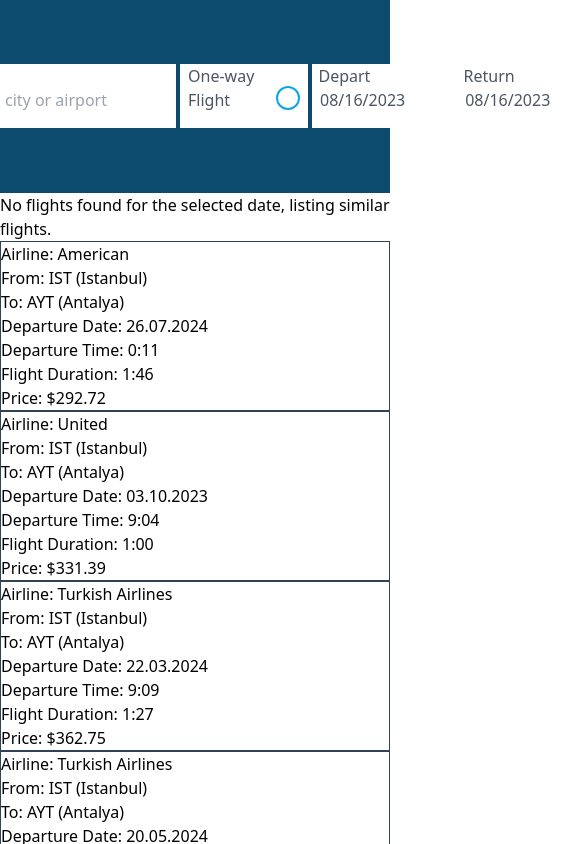
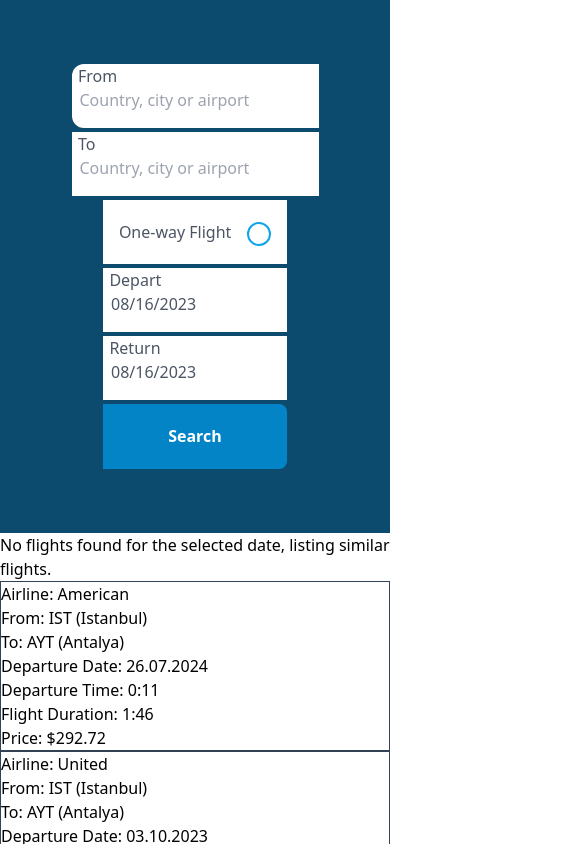
Before and after one commit to cagatay-usta/flight-search-application, a React (Vite) app: page / in a window 390 px wide. Shown: the top 844 px of the page, 585 px wide, since content can reach past the window. Built offline with nearby package versions, Linux system fonts and the light colour scheme.

Commit message:
adjust flexbox for searchbox responsiveness

```diff
--- a/src/Components/AutoComplete.tsx
+++ b/src/Components/AutoComplete.tsx
@@ -25,7 +25,7 @@
     setSuggestions(filtered);
   }
   return (
-    <div className="relative">
+    <div className="relative flex-grow flex-shrink">
       <div className="input-container flex-col flex">
         <label htmlFor={id} className="absolute left-[.4rem] capitalize">
           {id}
@@ -40,7 +40,7 @@
         />
       </div>
       {suggestions.length > 0 && (
-        <ul className="absolute bg-gray-200 flex flex-col gap-1 border-2 rounded-xl shadow-xl border-white  text-sky-900 top-[4.2rem] left-1 w-48 p-2 cursor-pointer">
+        <ul className="absolute bg-gray-200 flex flex-col gap-1 border-2 rounded-xl shadow-xl border-white  text-sky-900 top-[4.2rem] left-1 w-48 p-2 cursor-pointer z-10">
           {suggestions.map((item, index) => {
             return (
               <li
--- a/src/Components/DatePicker.tsx
+++ b/src/Components/DatePicker.tsx
@@ -33,7 +33,7 @@
     : `bg-white pt-6 pb-4 pr-12 px-2`;
 
   return (
-    <div className="input-container flex-col flex relative">
+    <div className="input-container flex-col flex relative flex-grow flex-shrink">
       <p className={`absolute left-[.4rem] ${oneWay && "text-slate-100"}`}>
         {label}
       </p>
--- a/src/Components/OneWayBox.tsx
+++ b/src/Components/OneWayBox.tsx
@@ -3,8 +3,8 @@
 function OneWayBox() {
   const { oneWay, setOneWay } = useSearchContext();
   return (
-    <div className="input-container flex shrink-0 w-32 items-center bg-white  p-[.5rem]">
-      <label htmlFor="one-way" className="relative -top-[8px]">
+    <div className="input-container flex shrink-0 flex-grow w-32 h-16 items-center justify-around bg-white  p-[.5rem]">
+      <label htmlFor="one-way">
         One-way Flight
       </label>
       <input
--- a/src/Components/SearchBox.tsx
+++ b/src/Components/SearchBox.tsx
@@ -8,7 +8,8 @@
   const { oneWay } = useSearchContext();
   return (
     <>
-      <div className="search-box-container flex justify-center gap-1 bg-sky-900 text-gray-600 p-16 items-center">
+      <div className="flex justify-center bg-sky-900">
+        <div className="search-box-container flex flex-wrap justify-center w-4/5 gap-1  text-gray-600 p-16 items-center">
           <AutoComplete id="from" />
           <AutoComplete id="to" />
           <OneWayBox />
@@ -16,6 +17,7 @@
           <DatePicker label="Return" oneWay={oneWay} />
           <SearchButton />
         </div>
+      </div>
     </>
   );
 }
--- a/src/Components/SearchButton.tsx
+++ b/src/Components/SearchButton.tsx
@@ -2,7 +2,7 @@
   return (
     <button
       type="button"
-      className="rounded-r-lg p-[1.275rem] px-7 bg-sky-600 text-white font-bold hover:bg-sky-400 active:bg-sky-300"
+      className="rounded-r-lg p-[1.275rem] px-7 bg-sky-600 text-white font-semibold hover:bg-sky-400 active:bg-sky-300 flex-grow"
     >
       Search
     </button>
--- a/src/Contexts/SearchContext.tsx
+++ b/src/Contexts/SearchContext.tsx
@@ -1,3 +1,4 @@
+/* eslint-disable react-refresh/only-export-components */
 import { ReactNode, createContext, useContext, useState } from "react";
 
 type SearchProviderProps = {
```
Lines whose indentation alone changed are shown as unchanged.
